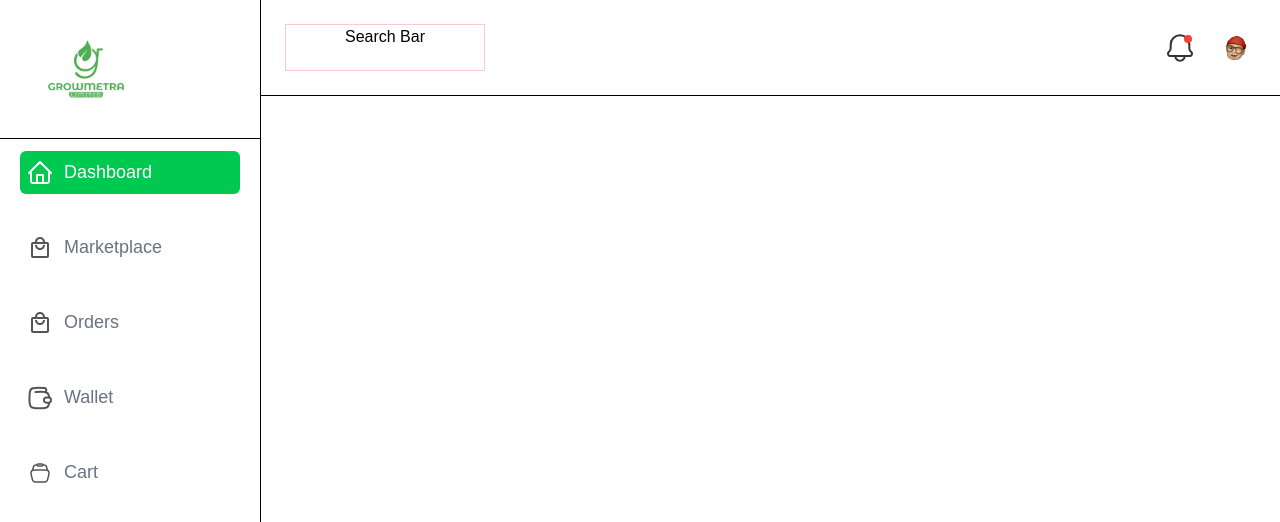
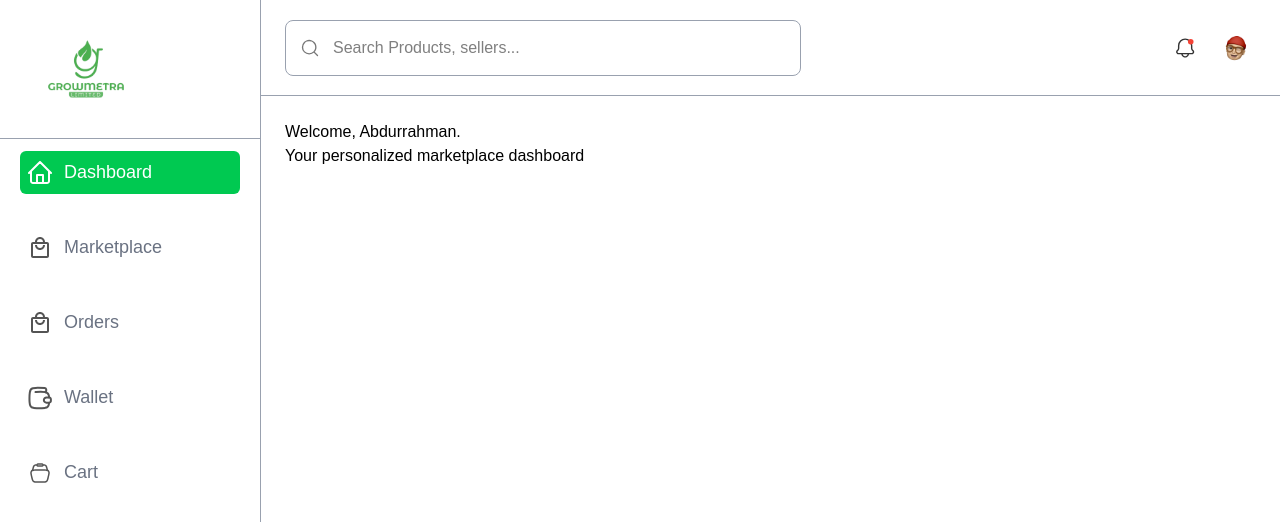
Before and after one commit to GROWMETRA11/GrowMetra11, a React (Vite) app: page /dashboard in a window 1280 px wide. Shown: the top 522 px of the page. Built offline with nearby package versions, Linux system fonts and the light colour scheme.

Commit message:
fix: fixed a bug

```diff
--- /dev/null
+++ b/src/Components/iconComponent/SearchIcon.jsx
@@ -0,0 +1,12 @@
+import React from 'react'
+
+const SearchIcon = ({className}) => {
+  return (
+    <svg className={className} width="20" height="20" viewBox="0 0 20 20" fill="none" xmlns="http://www.w3.org/2000/svg">
+<path d="M17.5002 17.5002L13.881 13.881M13.881 13.881C14.5001 13.2619 14.9912 12.527 15.3262 11.7181C15.6612 10.9093 15.8337 10.0423 15.8337 9.16684C15.8337 8.29134 15.6612 7.42441 15.3262 6.61555C14.9912 5.80669 14.5001 5.07174 13.881 4.45267C13.2619 3.8336 12.527 3.34252 11.7181 3.00748C10.9093 2.67244 10.0423 2.5 9.16684 2.5C8.29134 2.5 7.42441 2.67244 6.61555 3.00748C5.80669 3.34252 5.07174 3.8336 4.45267 4.45267C3.2024 5.70295 2.5 7.39868 2.5 9.16684C2.5 10.935 3.2024 12.6307 4.45267 13.881C5.70295 15.1313 7.39868 15.8337 9.16684 15.8337C10.935 15.8337 12.6307 15.1313 13.881 13.881Z" stroke="#777777" stroke-width="1.33333" stroke-linecap="round" stroke-linejoin="round"/>
+</svg>
+
+  )
+}
+
+export default SearchIcon
--- a/src/pages/dashboard/famers/components/DashboardLayout.jsx
+++ b/src/pages/dashboard/famers/components/DashboardLayout.jsx
@@ -8,6 +8,7 @@ import Orders from '../../../../components/iconComponent/OrdersIcon'
 import Wallet from '../../../../components/iconComponent/WalletIcon'
 import Cart from '../../../../components/iconComponent/Cart'
 import { Link, useLocation } from 'react-router-dom'
+import SearchIcon from '../../../../components/iconComponent/SearchIcon'
 
 
 
@@ -53,9 +54,9 @@ const dashBoardLink = [{
   return (
     <section>
         {/* SideBar */ }
-        <div className='h-screen border-r border-r-[#0000001] shadow-md shadow-[#1B1C1D0]  max-w-[261px] bg-white '>
+        <div className='h-screen border-r-[0.2px] border-r-gray-400 shadow-md shadow-[#1B1C1D0]  max-w-[261px] bg-white '>
             { /* Logo */ }
-            <div className='px-[41px] py-6 border-b border-b-[#0000001] '>
+            <div className='px-[41px] py-6 border-b-[0.2px] border-b-gray-400 '>
                 <img className='w-[90px]' src={Logo} alt="Logo" />
             </div>
             { /* Links */ }
@@ -71,11 +72,14 @@ const dashBoardLink = [{
         </div>
 
         { /* Header */}
-        <div className=' w-[calc(100%-261px)] border-b border-[#0000001] h-24 fixed p-6  top-0 left-[261px]'>
+        <div className=' w-[calc(100%-261px)] border-b-[0.2px]  border-gray-400 h-24 fixed p-6  top-0 left-[261px]'>
             <div className='flex justify-between  items-center gap-5 h-full'>
-                <div className='w-[200px] h-full border text-center border-red-200'>Search Bar</div>
+                <div className='flex items-center gap-3 w-full max-w[516px] relative'>
+                    <SearchIcon className="mx-[15px]"  />
+                    <input className='absolute w-full max-w-[516px] px-[47px] py-[15px] border-box border border-gray-400 rounded-lg  outline-none ' type="text" placeholder='Search Products, sellers...' />
+                </div>
                 <div className='flex items-center gap-5'>
-                    <NotificationIcon />
+                    <NotificationIcon className="px-3" />
                     <img className='w-10' src={ProfileIcon} alt="ProfileIcon" />
                 </div>
             </div>
--- a/src/pages/dashboard/famers/screen/Dashboard.jsx
+++ b/src/pages/dashboard/famers/screen/Dashboard.jsx
@@ -4,7 +4,9 @@ import DashboardLayout from '../components/DashboardLayout'
 const Dashboard = () => {
   return (
     <DashboardLayout>
-
+      { /* Text */ }
+      <h2>Welcome, Abdurrahman.</h2>
+      <p> Your personalized marketplace dashboard </p>
     </DashboardLayout>
   )
 }
```
